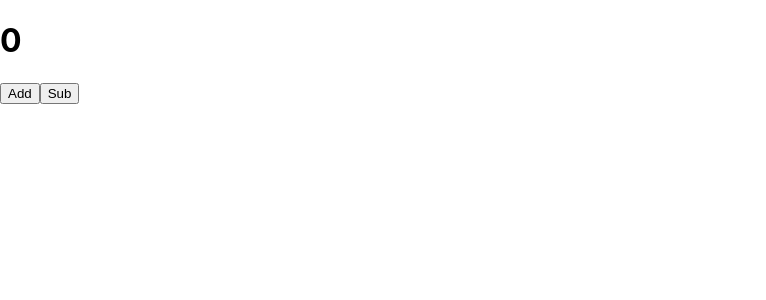
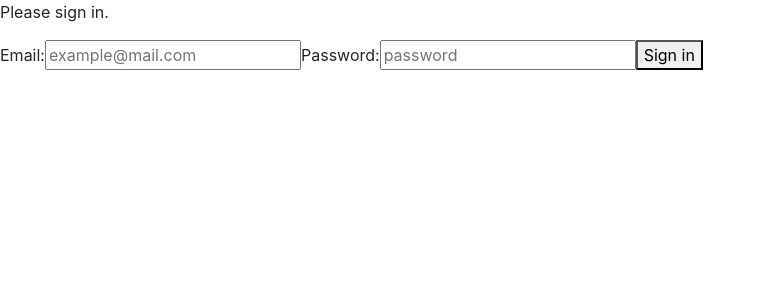
Before and after one commit to TJTHANAPAT/light-up-the-project, a React (Create React App) app: page /admin in a window 1280 px wide. Shown: the top 300 px of the page, without its empty margins (0-766 px from the left). Built offline with nearby package versions, Linux system fonts and the light colour scheme; no server answers.

Commit message:
SignIn and SignOut for Admin

```diff
--- a/package.json
+++ b/package.json
@@ -6,8 +6,10 @@
     "@testing-library/jest-dom": "^5.11.6",
     "@testing-library/react": "^11.2.2",
     "@testing-library/user-event": "^12.6.0",
+    "firebase": "^8.2.0",
     "react": "^17.0.1",
     "react-dom": "^17.0.1",
+    "react-router-dom": "^5.2.0",
     "react-scripts": "4.0.1",
     "web-vitals": "^0.2.4"
   },
--- a/public/index.html
+++ b/public/index.html
@@ -24,7 +24,7 @@
       work correctly both with client-side routing and a non-root public URL.
       Learn how to configure a non-root public URL by running `npm run build`.
     -->
-    <title>React App</title>
+    <link href="https://cdn.jsdelivr.net/npm/bootstrap@5.0.0-beta1/dist/css/bootstrap.min.css" rel="stylesheet" integrity="sha384-giJF6kkoqNQ00vy+HMDP7azOuL0xtbfIcaT9wjKHr8RbDVddVHyTfAAsrekwKmP1" crossorigin="anonymous">
   </head>
   <body>
     <noscript>You need to enable JavaScript to run this app.</noscript>
--- a/src/App.js
+++ b/src/App.js
@@ -1,15 +1,33 @@
-import React, {useContext} from 'react'
-import {CounterContext} from './store/CounterProvider'
+import {
+  BrowserRouter as Router,
+  Switch,
+  Route,
+  Link
+} from 'react-router-dom'
+
+import Home from './lightupssp2019/LightUp2019'
+import Homepage from './Homepage'
+import './style.css'
+import Admin from './admin/Admin'
 
 function App() {
-  const { counter, addCounter, subCounter } = useContext(CounterContext)
-  console.log(counter)
-  return(
-    <div>
-      <h1>{counter}</h1>
-      <button onClick={() => addCounter(1)}>Add</button>
-      <button onClick={() => subCounter(1)}>Sub</button>
-    </div>
+  return (
+    <Router>
+      <Switch>
+        <Route path='/admin'>
+          <Admin/>
+        </Route>
+        <Route path='/2019'>
+          <Home/>
+        </Route>
+        <Route exact path='/'>
+          <Homepage/>
+        </Route>
+        <Route path='/'>
+          <p>Opps! Page not found.</p>
+        </Route>
+      </Switch>
+    </Router>
   )
 }
 
--- /dev/null
+++ b/src/Homepage.js
@@ -0,0 +1,17 @@
+function Homepage() {
+  return(
+    <div className='container-fluid'>
+      <h1>LightUpTheProject</h1>
+      <div className='row'>
+        <div className='col-lg-3 col-md-6 col-sm-12'>
+          <a className='btn btn-primary' href='#1'>Register</a>
+        </div>
+        <div className='col-lg-3 col-md-6 col-sm-12'>
+          <a className='btn btn-primary' href='#2'>View Your Info</a>
+        </div>
+      </div>
+    </div>
+  )
+}
+
+export default Homepage
--- /dev/null
+++ b/src/admin/Admin.js
@@ -0,0 +1,274 @@
+import React, { useState, useEffect, useContext } from 'react';
+
+import firebase from 'firebase/app';
+import 'firebase/firestore';
+import 'firebase/auth';
+
+import { adminStore, AdminProvider } from './store';
+
+function checkAuthState() {
+  const auth = firebase.auth();
+  return new Promise((resolve) => {
+    auth.onAuthStateChanged((user) => {
+      resolve(user);
+    });
+  });
+}
+
+function signInWithEmailAndPassword(email, password) {
+  return new Promise((resolve, reject) => {
+    const auth = firebase.auth();
+    auth
+      .signInWithEmailAndPassword(email, password)
+      .then((response) => {
+        console.log('Signed in.');
+        resolve(response.user);
+      })
+      .catch((err) => {
+        reject(err.message);
+      });
+  });
+}
+
+function createNewAdmin(email, password, displayName) {
+  return new Promise((resolve, reject) => {
+    const auth = firebase.auth();
+    auth
+      .createUserWithEmailAndPassword(email, password)
+      .then((userCredential) => {
+        const user = userCredential.user;
+        user.updateProfile({ displayName: displayName }).then(() => {
+          console.log('Create user suscessfully!');
+        });
+      })
+      .catch((err) => {
+        reject(err);
+      });
+  });
+}
+
+/**
+ * Fetching configs.
+ */
+function fetchData() {
+  const db = firebase.firestore();
+  const ref = db.collection('config');
+  return new Promise((resolve, reject) => {
+    ref
+      .get()
+      .then((querySnapshot) => {
+        let arr = [];
+        querySnapshot.forEach((doc) => {
+          arr.push(doc.data());
+        });
+        resolve(arr);
+      })
+      .catch((err) => {
+        console.error(err);
+        reject(err);
+      });
+  });
+}
+
+const Admin = () => {
+  return (
+    <AdminProvider>
+      <Main />
+    </AdminProvider>
+  );
+};
+
+const Main = () => {
+  const adminState = useContext(adminStore);
+  const [isLoading, setIsLoading] = useState(true);
+  const auth = firebase.auth();
+  const { dispatch } = adminState;
+  useEffect(() => {
+    auth.onAuthStateChanged((user) => {
+      console.log('CurrentUser:', user);
+      dispatch({ type: 'setUser', user: user });
+      setIsLoading(false)
+    });
+  }, []);
+
+  const user = adminState.state.user;
+
+  if (isLoading){
+    return <p>Loading...</p>
+  } else if (!!user) {
+    return (
+      <div>
+        <p>Signed in as {user.email}</p>
+        <SignOutBtn />
+      </div>
+    );
+  } else {
+    return (
+      <div>
+        <p>Please sign in.</p>
+        <SignInForm />
+      </div>
+    );
+  }
+};
+
+const SignOutBtn = () => {
+  const adminState = useContext(adminStore);
+  const { dispatch } = adminState;
+  const signOut = () => {
+    const auth = firebase.auth();
+    auth
+      .signOut()
+      .then(() => {
+        console.log('Signed out.');
+        dispatch({ type: 'setUser', user: null });
+      })
+      .catch((err) => {
+        console.error(err.message);
+      });
+  };
+  return <button onClick={signOut}>Sign out</button>;
+};
+
+const SignInForm = () => {
+  const [loginState, setLoginState] = useState({ email: '', password: '' });
+  const handleChangeInput = (event) => {
+    setLoginState({ ...loginState, [event.target.id]: event.target.value });
+  };
+
+  const adminState = useContext(adminStore);
+  const signIn = (event) => {
+    event.preventDefault();
+    const { email, password } = loginState;
+    const { dispatch } = adminState;
+    signInWithEmailAndPassword(email, password)
+      .then((user) => {
+        dispatch({ type: 'setUser', user: user });
+      })
+      .catch((err) => {
+        console.error(err);
+      });
+  };
+
+  return (
+    <form onSubmit={signIn}>
+      <label htmlFor="email">Email: </label>
+      <input
+        type="email"
+        id="email"
+        placeholder="example@mail.com"
+        value={loginState.email}
+        onChange={handleChangeInput}
+        required
+      />
+      <label htmlFor="password">Password: </label>
+      <input
+        type="password"
+        id="password"
+        placeholder="password"
+        value={loginState.password}
+        onChange={handleChangeInput}
+        required
+      />
+      <button type="submit">Sign in</button>
+    </form>
+  );
+};
+
+export default Admin;
+
+// function Admin2() {
+//   const [user, setUser] = useState(null);
+//   const [isLoading, setIsLoading] = useState(true);
+//   const [email, setEmail] = useState();
+//   const [password, setPassword] = useState();
+//   const [displayName, setDisplayName] = useState();
+
+//   const handleSignup = (e) => {
+//     e.preventDefault();
+//     console.log(email, password, displayName);
+//     createNewAdmin(email, password, displayName);
+//   };
+
+//   useEffect(async () => {
+//     const currentUser = await checkAuthState();
+//     console.log(user);
+//     if (!!user) {
+//       setDisplayName(displayName);
+//     }
+//     setUser(currentUser);
+//   });
+//   const EditProfilePanel = () => {
+//     if (!!user) {
+//       return (
+//         <form>
+//           <input
+//             type="text"
+//             id="displayName"
+//             value={displayName}
+//             onChange={(event) => {
+//               console.log(`displayName: ${event.target.value}`);
+//             }}
+//           />
+//         </form>
+//       );
+//     }
+//   };
+//   return (
+//     <div className="container-fluid">
+//       <h1>Admin</h1>
+//       <hr />
+//       <p>{!!user ? `Signed in with email ${user.email}` : 'Not signed in.'}</p>
+//       {EditProfilePanel()}
+//       <h2>Sign Up for Admin</h2>
+//       <form>
+//         <div className="mb-3">
+//           <label htmlFor="inputDisplayName" className="form-label">
+//             Display Name
+//           </label>
+//           <input
+//             type="text"
+//             className="form-control"
+//             id="inputDisplayName"
+//             onChange={(e) => {
+//               setDisplayName(e.target.value);
+//             }}
+//           />
+//         </div>
+//         <div className="mb-3">
+//           <label htmlFor="inputEmail" className="form-label">
+//             Email
+//           </label>
+//           <input
+//             type="email"
+//             className="form-control"
+//             id="inputEmail"
+//             onChange={(e) => {
+//               setEmail(e.target.value);
+//             }}
+//           />
+//         </div>
+//         <div className="mb-3">
+//           <label htmlFor="inputPassword" className="form-label">
+//             Password
+//           </label>
+//           <input
+//             type="password"
+//             className="form-control"
+//             id="inputPassword"
+//             onChange={(e) => {
+//               setPassword(e.target.value);
+//             }}
+//           />
+//         </div>
+//         <button
+//           type="submit"
+//           className="btn btn-primary"
+//           onClick={handleSignup}
+//         >
+//           Sign up
+//         </button>
+//       </form>
+//     </div>
+//   );
+// }
--- /dev/null
+++ b/src/admin/store.js
@@ -0,0 +1,25 @@
+import React, { createContext, useReducer } from 'react';
+
+const initialState = {
+  user: null,
+};
+
+const adminStore = createContext(initialState);
+const { Provider } = adminStore;
+
+const reducer = (state, action) => {
+  switch (action.type) {
+    case 'setUser':
+      let user = action.user;
+      return { ...state, user: user };
+    default:
+      throw new Error();
+  }
+};
+
+const AdminProvider = ({ children }) => {
+  const [state, dispatch] = useReducer(reducer, initialState);
+  return <Provider value={{ state, dispatch }}>{children}</Provider>;
+};
+
+export { adminStore, AdminProvider };
--- a/src/index.js
+++ b/src/index.js
@@ -2,14 +2,14 @@ import React from 'react';
 import ReactDOM from 'react-dom';
 import './index.css';
 import App from './App';
-// import reportWebVitals from './reportWebVitals';
-import { CounterProvider } from './store/CounterProvider'
+
+import firebase from 'firebase/app';
+import firebaseConfig from './firebaseConfig'
+firebase.initializeApp(firebaseConfig);
 
 ReactDOM.render(
-  <CounterProvider>
-    <App />
-  </CounterProvider>,
-  document.getElementById('root')
+  <App />
+  ,document.getElementById('root')
 );
 
 // If you want to start measuring performance in your app, pass a function
--- /dev/null
+++ b/src/lightupssp2019/LightUp2019.js
@@ -0,0 +1,9 @@
+function Home() {
+  return(
+    <div>
+      <h1>LightUp 2019</h1>
+    </div>
+  )
+}
+
+export default Home
--- a/src/store/CounterProvider.js
+++ /dev/null
@@ -1,39 +0,0 @@
-import React, { createContext, useReducer } from 'react'
-
-export const CounterContext = createContext({})
-
-const initialState = {
-  counter: 0
-}
-
-const counterReducer = (state, action) => {
-  switch (action.type) {
-    case "ADD_COUNTER":
-      return {
-        ...state, // copy state
-        counter: state.counter + action.payload // set state counter
-      }
-    case "SUB_COUNTER":
-      return {
-        ...state, // copy state
-        counter: state.counter - action.payload // set state counter
-      }
-  }
-}
-
-export const CounterProvider = ({ children }) => {
-  const [counterState, counterDispatch] = useReducer(counterReducer, initialState)
-
-  const { counter } = counterState
-
-  const addCounter = payload =>
-    counterDispatch({ type: "ADD_COUNTER", payload }) // ส่ง type ADD_COUNTER และ payload เพื่อให้ conterReducer ไปใช้งานต่อ
-  const subCounter = payload =>
-    counterDispatch({ type: "SUB_COUNTER", payload }) // ส่ง type SUB_COUNTER และ payload เพื่อให้ conterReducer ไปใช้งานต่อ
-
-  return (
-    <CounterContext.Provider value={{ counter, addCounter, subCounter }}>
-      {children}
-    </CounterContext.Provider>
-  )
-}
--- /dev/null
+++ b/src/style.css
@@ -0,0 +1,9 @@
+html, body{
+  margin: 0;
+  padding: 0;
+}
+
+.container-fluid{
+  max-width: 1200px;
+  margin: 0 auto;
+}
```
Also changed, not shown: src/admin/SignUp.js (added), 2 other files (tests, documents, lock files or other folders).
